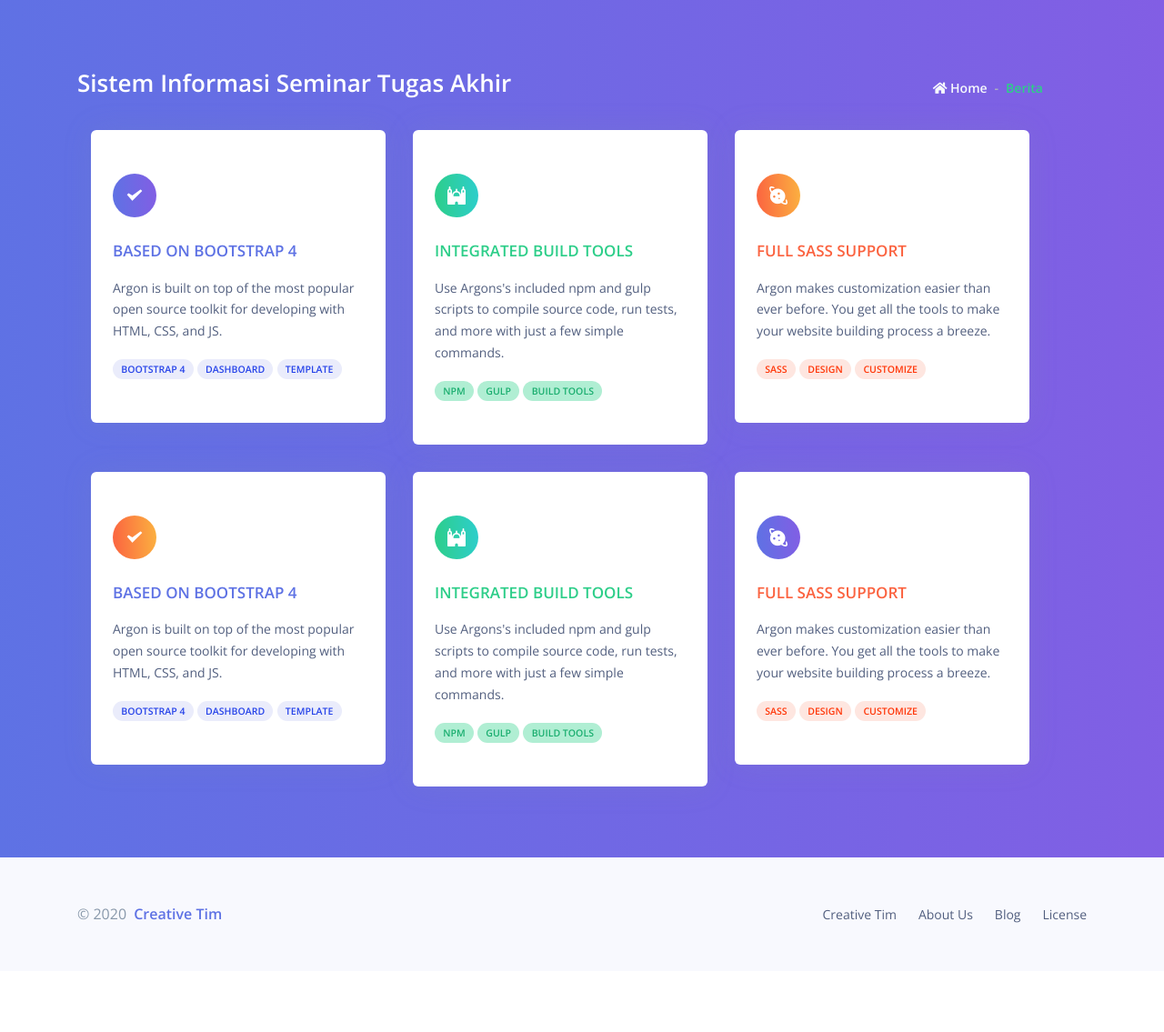
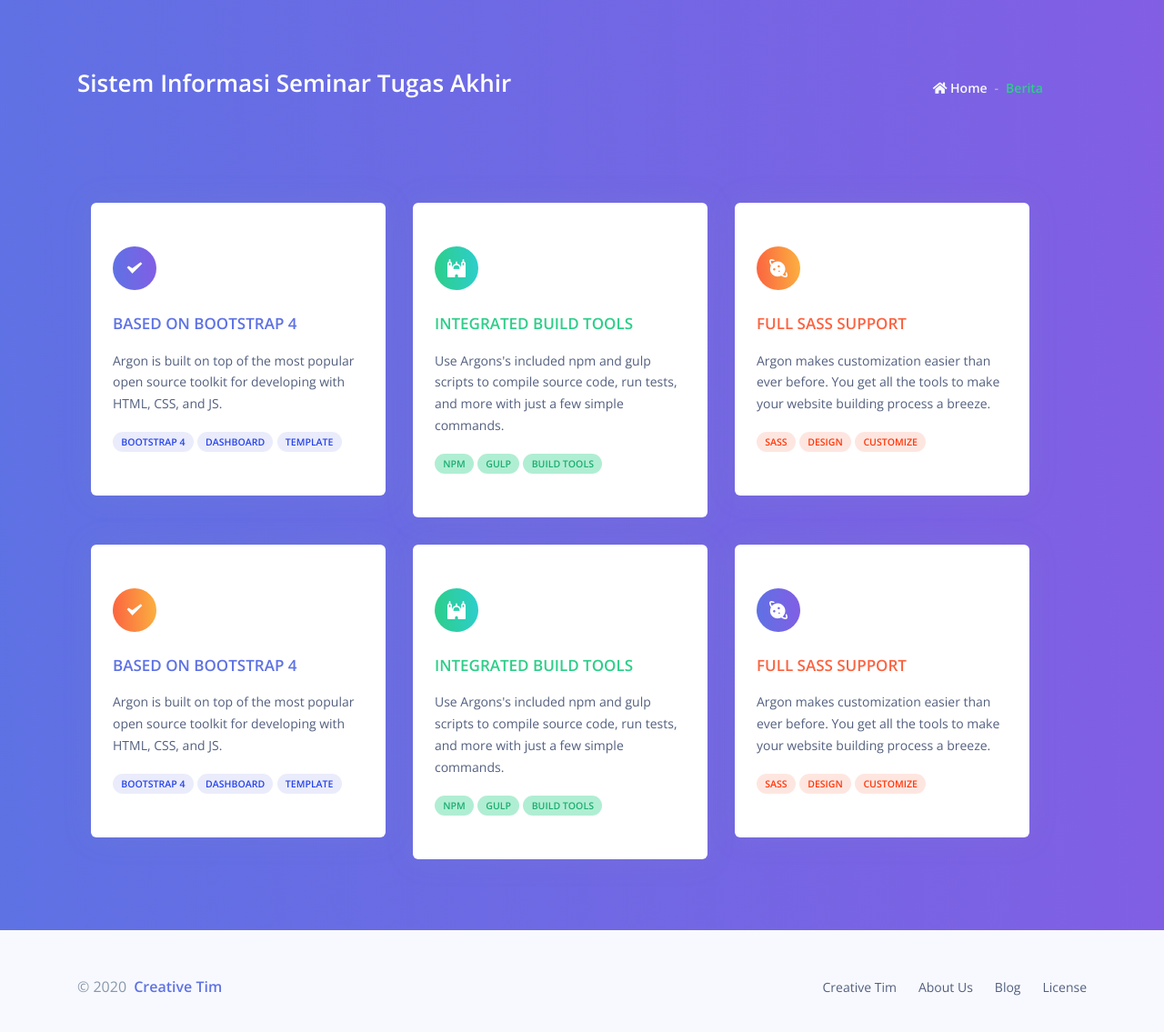
Before and after one commit to abdulaziz1999/sista, a CodeIgniter app: page /bis/berita in a window 1280 px wide. Shown: the part 88-1223 px from the top of the page at 91% size. Before the commit the page ends 1103 px from the top, so only its background shows below. Run offline with CodeIgniter, Linux system fonts and the light colour scheme.

Commit message:
module berita

```diff
--- a/application/modules/berita/views/berita.php
+++ b/application/modules/berita/views/berita.php
@@ -7,7 +7,7 @@
             <div class="col-lg-12">
               <div class="pr-5">
               <div class="row align-items-center py-4">
-                    <div class="col-lg-6 col-sm-7">
+                    <div class="col-lg-6 col-sm-9">
                       <h2 class="display-4 text-white font-weight-bold">Sistem Informasi Seminar Tugas Akhir</h2>
                     </div>
                     <div class="col-lg-6 col-5 text-right">
@@ -19,7 +19,7 @@
                       </nav>
                     </div>
                   </div>
-                  <section class="section section-lg pt-lg-7 mt--7">
+                  <section class="section section-lg pt-lg-7 mt--3">
                     <div class="container">
                       <div class="row justify-content-center">
                         <div class="col-lg-12">
```
